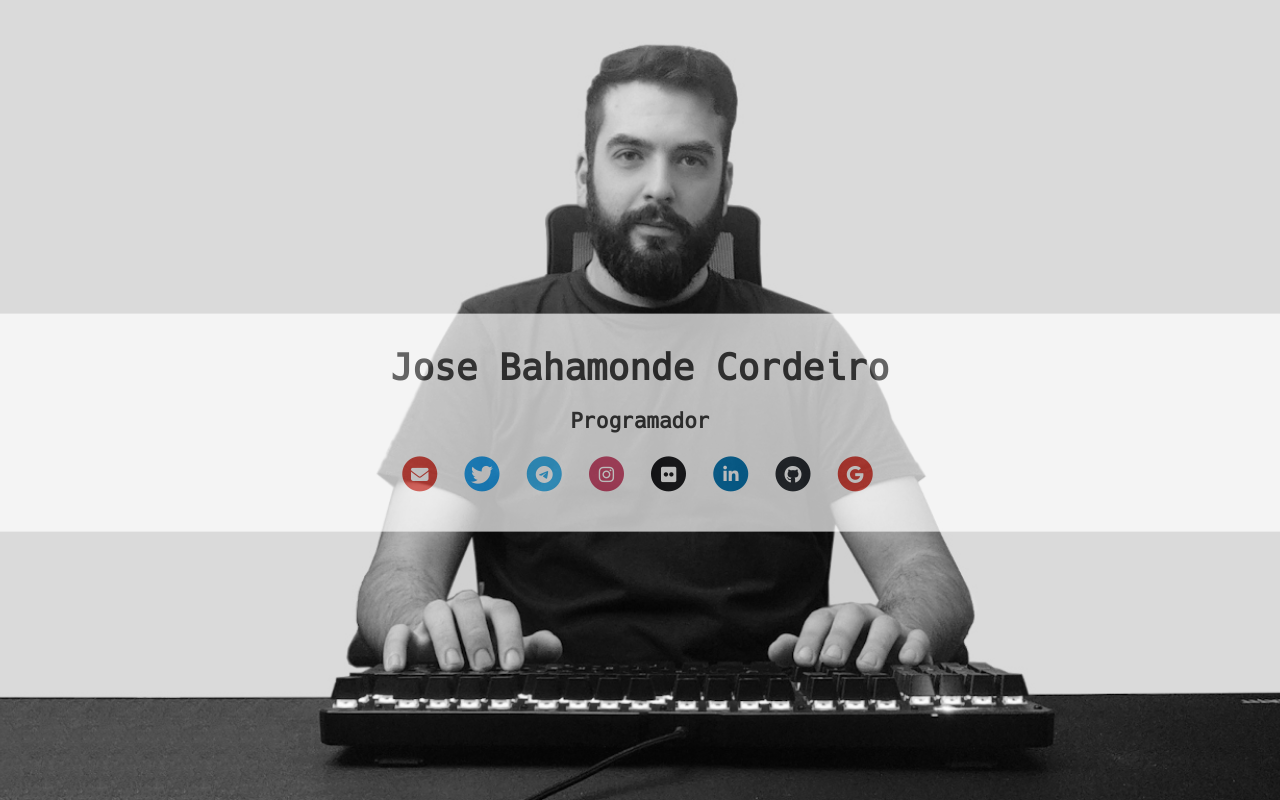
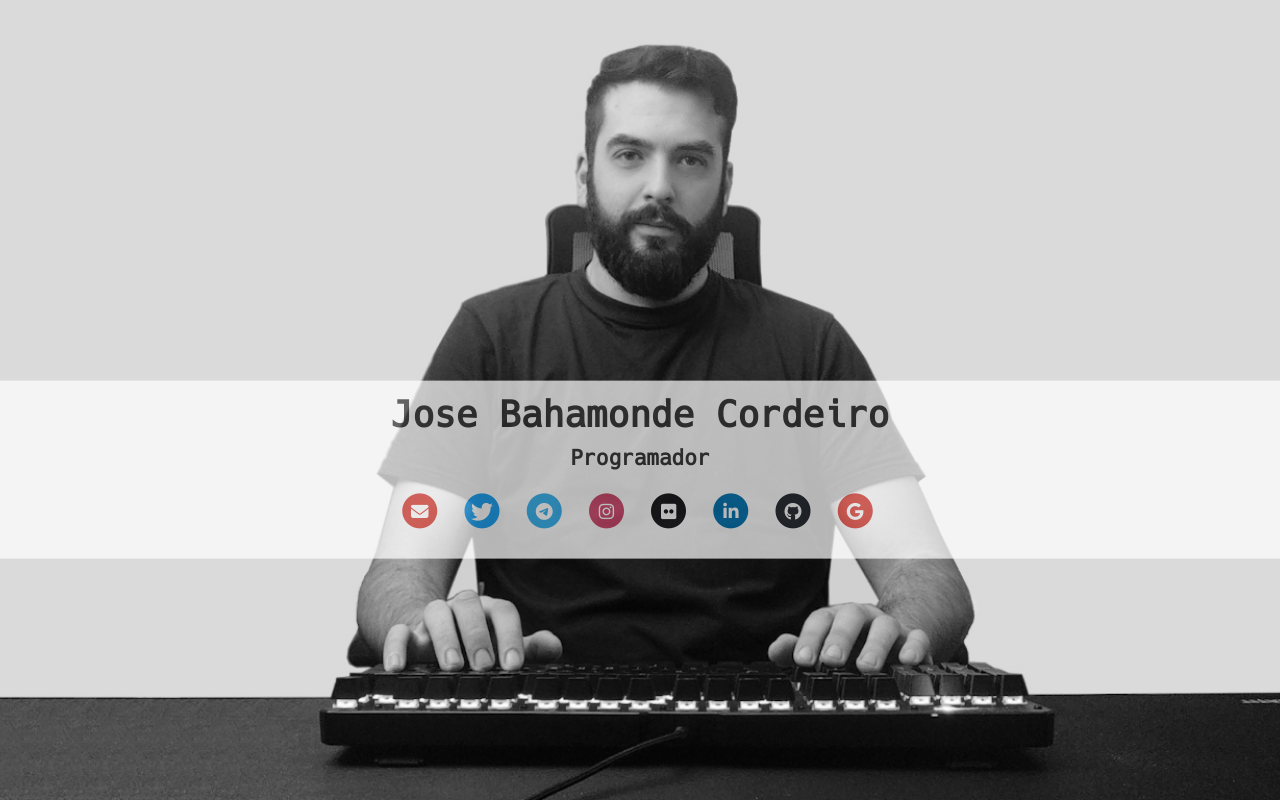
Before and after one commit to JoseBahamonde/web, a website: page src/index.html in a window 1280 px wide. Drawn offline with nearby package versions, Linux system fonts and the light colour scheme; files that its build step writes are made by us from their sources.

Commit message:
fix: Rearrangement for mobile phones

```diff
--- a/src/index.html
+++ b/src/index.html
@@ -9,7 +9,7 @@
             content="width=device-width, initial-scale=1, maximum-scale=1, user-scalable=no">
 
             <link rel="stylesheet" type="text/css" href="fonts/fonts.css">
-        <link rel="stylesheet" type="text/css" href="vendor/bootstrap/css/bootstrap.min.css">
+            <link rel="stylesheet" type="text/css" href="vendor/bootstrap/css/bootstrap.min.css">
         <link rel="stylesheet" href="vendor/font-awesome/css/all.min.css">
         <link rel="stylesheet" type="text/css" href="styles/common.min.css">
     </head>
@@ -20,10 +20,10 @@
             <div class="header-content">
                 <div class="strip">
                     <div class="basic-info">
-                        <h1 class="text-center">Jose Bahamonde Cordeiro</h1>
-                        <h2 class="text-center subtitle">Programador</h2>
+                        <h1>Jose Bahamonde Cordeiro</h1>
+                        <h2 class="subtitle">Programador</h2>
                     </div>
-                    <ul class="list-inline text-center social-list">
+                    <ul class="social-list">
                         <li>
                             <a class="social-icon" href="mailto:jose@bahamonde.dev" title="O meu enderezo de correo electrónico" target="_blank">
                                 <span class="fa-stack fa-lg social-icon-mail">
--- a/src/styles/common.css
+++ b/src/styles/common.css
@@ -24,20 +24,32 @@ body {
 	}
 
 	.header-content {
-		padding-top: 650px;
+		padding-top: 550px;
 	}
 
 	.strip {
-		padding-bottom: 0;
+		padding-bottom: 15px;
 	}
 
 	.basic-info h1 {
-		font-size: 1.7em;
+		font-size: 1.4em;
 	}
 
 	.subtitle {
-		font-size: 1.2em;
+		font-size: 1em;
 	}
+
+	.social-list {
+		margin-bottom: 0;
+	}
+
+	.social-list li {
+		margin-bottom: 0;
+		padding-top: 10px;
+		padding-right: 10px;
+		padding-left: 10px;
+	}
+
 }
 
 @media only screen and (min-width: 480px) {
@@ -50,7 +62,7 @@ body {
 	}
 
 	.header-content {
-		padding-top: 500px;
+		padding-top: 600px;
 	}
 
 	.basic-info h1 {
@@ -59,6 +71,11 @@ body {
 
 	.subtitle {
 		font-size: 1.5em;
+	}
+
+	.social-list li {
+		padding-right: 5px;
+		padding-left: 5px;
 	}
 }
 
@@ -72,7 +89,7 @@ body {
 	}
 
 	.header-content {
-		padding-top: 220px;
+		padding-top: 350px;
 	}
 
 	.basic-info h1 {
@@ -81,6 +98,11 @@ body {
 
 	.subtitle {
 		font-size: 1.5em;
+	}
+
+	.social-list li {
+		padding-right: 5px;
+		padding-left: 5px;
 	}
 }
 
@@ -94,7 +116,7 @@ body {
 	}
 
 	.header-content {
-		padding-top: 100px;
+		padding-top: 350px;
 	}
 
 	.basic-info h1 {
@@ -103,6 +125,11 @@ body {
 
 	.subtitle {
 		font-size: 1.5em;
+	}
+
+	.social-list li {
+		padding-right: 5px;
+		padding-left: 5px;
 	}
 }
 
@@ -126,8 +153,21 @@ header {
 }
 
 .subtitle {
-	font-size: 1.5em;
+	margin: 0;
 	font-weight: bold;
+	padding-top: 10px;
+}
+
+.social-list {
+	padding-left: 0;
+	list-style: none;
+	margin-left: -5px;
+	margin-top: 0;
+	text-align: center;
+}
+
+.social-list li {
+	display: inline-block;
 }
 
 .social-icon :HOVER
@@ -174,10 +214,12 @@ header {
 .basic-info {
 	padding: 15px;
 	color: #333;
+	text-align: center;
 }
 
 .basic-info h1 {
 	font-weight: bold;
+	margin: 0;
 }
 
 .btn-xl,
```
